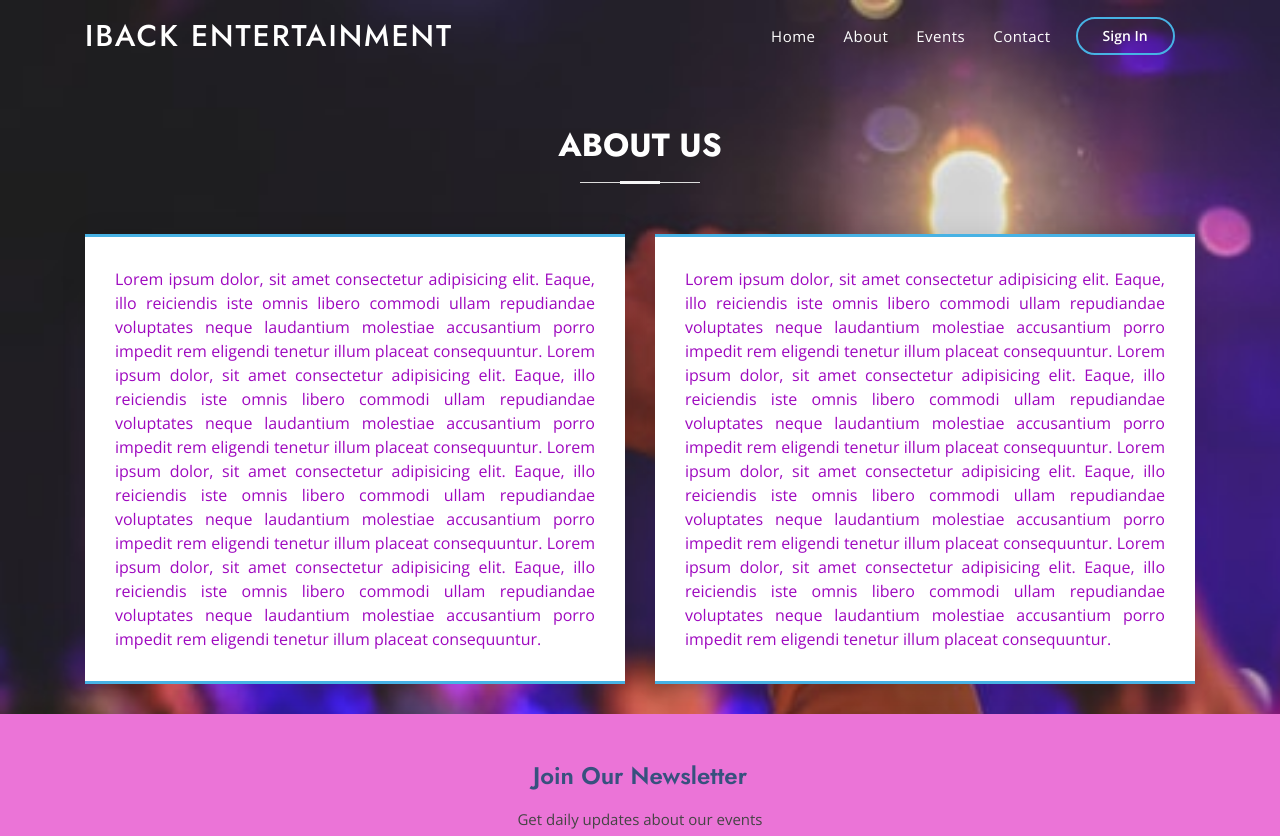
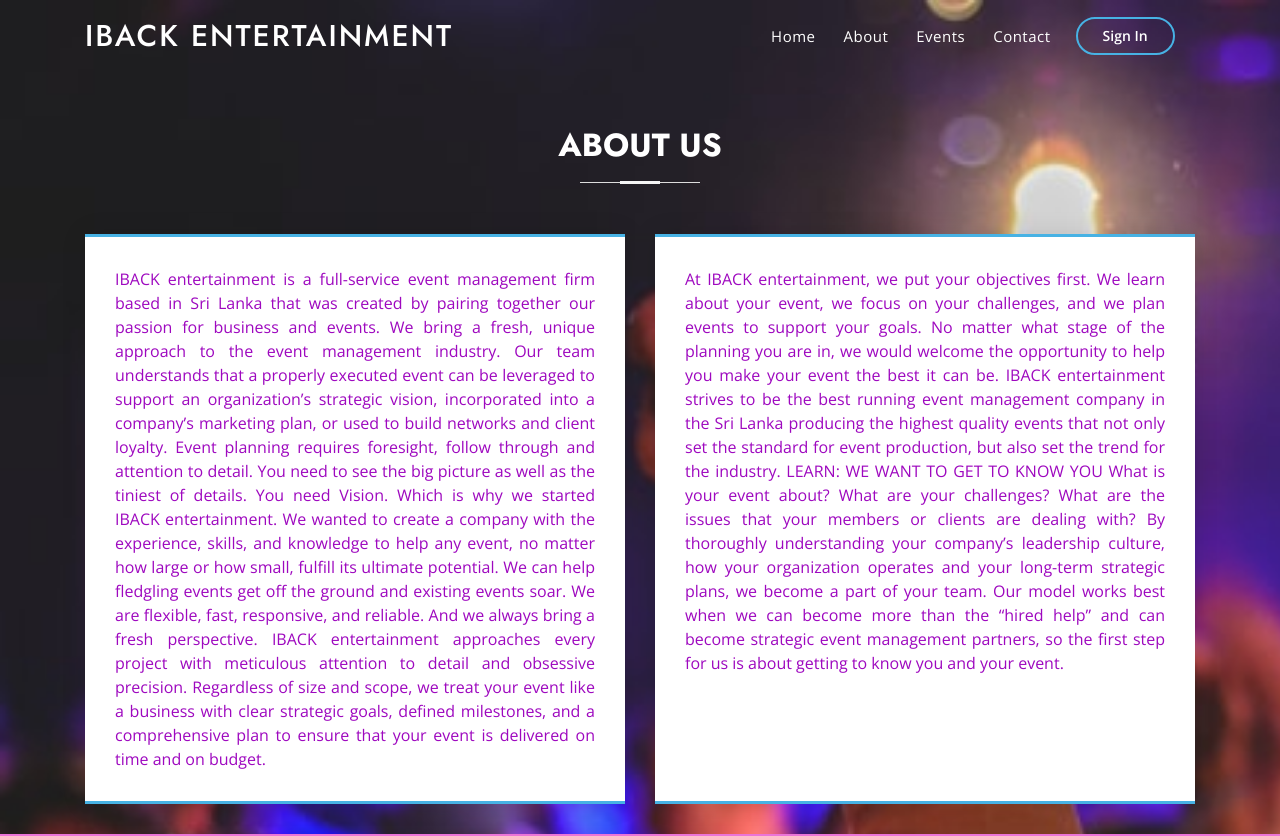
Before and after one commit to janithV/WAD-group-project---UoK, a React (Create React App) app in the folder Frontend/: page /about in a window 1280 px wide. Shown: the top 836 px of the page. Built offline with nearby package versions, Linux system fonts and the light colour scheme.

Commit message:
Fixed an error

```diff
--- a/Frontend/src/components/about.component.js
+++ b/Frontend/src/components/about.component.js
@@ -28,28 +28,46 @@ export default class About extends Component{
                 <div className="col-lg-6 mt-5 mt-lg-0 d-flex align-items-stretch">
                     <div className="info">
                         <div style={{textAlign: 'justify'}}>
-                            Lorem ipsum dolor, sit amet consectetur adipisicing elit. Eaque, illo reiciendis iste omnis libero commodi ullam repudiandae
-                            voluptates neque laudantium molestiae accusantium porro impedit rem eligendi tenetur illum placeat consequuntur.
-                            Lorem ipsum dolor, sit amet consectetur adipisicing elit. Eaque, illo reiciendis iste omnis libero commodi ullam repudiandae
-                            voluptates neque laudantium molestiae accusantium porro impedit rem eligendi tenetur illum placeat consequuntur.
-                            Lorem ipsum dolor, sit amet consectetur adipisicing elit. Eaque, illo reiciendis iste omnis libero commodi ullam repudiandae
-                            voluptates neque laudantium molestiae accusantium porro impedit rem eligendi tenetur illum placeat consequuntur.
-                            Lorem ipsum dolor, sit amet consectetur adipisicing elit. Eaque, illo reiciendis iste omnis libero commodi ullam repudiandae
-                            voluptates neque laudantium molestiae accusantium porro impedit rem eligendi tenetur illum placeat consequuntur.
+                        IBACK entertainment is a full-service event management firm
+                        based in Sri Lanka that was created by pairing together our
+                        passion for business and events. We bring a fresh, unique
+                        approach to the event management industry. Our team
+                        understands that a properly executed event can be leveraged to
+                        support an organization’s strategic vision, incorporated into a
+                        company’s marketing plan, or used to build networks and client loyalty.
+                        Event planning requires foresight, follow through and attention to detail.
+                        You need to see the big picture as well as the tiniest of details.
+                        You need Vision. Which is why we started IBACK entertainment.
+                        We wanted to create a company with the experience, skills,
+                        and knowledge to help any event, no matter how large or how small,
+                        fulfill its ultimate potential. We can help fledgling events get off the
+                        ground and existing events soar. We are flexible, fast, responsive, and
+                        reliable. And we always bring a fresh perspective.  IBACK entertainment
+                        approaches every project with meticulous attention to detail and obsessive
+                        precision. Regardless of size and scope, we treat your event like a business
+                        with clear strategic goals, defined milestones, and a comprehensive plan to ensure
+                        that your event is delivered on time and on budget.
+
                         </div>
                     </div>
                 </div>
                 <div className="col-lg-6 mt-5 mt-lg-0 d-flex align-items-stretch">
                     <div className="info">
                         <div style={{textAlign: 'justify'}}>
-                            Lorem ipsum dolor, sit amet consectetur adipisicing elit. Eaque, illo reiciendis iste omnis libero commodi ullam repudiandae
-                            voluptates neque laudantium molestiae accusantium porro impedit rem eligendi tenetur illum placeat consequuntur.
-                            Lorem ipsum dolor, sit amet consectetur adipisicing elit. Eaque, illo reiciendis iste omnis libero commodi ullam repudiandae
-                            voluptates neque laudantium molestiae accusantium porro impedit rem eligendi tenetur illum placeat consequuntur.
-                            Lorem ipsum dolor, sit amet consectetur adipisicing elit. Eaque, illo reiciendis iste omnis libero commodi ullam repudiandae
-                            voluptates neque laudantium molestiae accusantium porro impedit rem eligendi tenetur illum placeat consequuntur.
-                            Lorem ipsum dolor, sit amet consectetur adipisicing elit. Eaque, illo reiciendis iste omnis libero commodi ullam repudiandae
-                            voluptates neque laudantium molestiae accusantium porro impedit rem eligendi tenetur illum placeat consequuntur.
+                        At IBACK entertainment, we put
+                        your objectives first. We learn about your event, we focus on your challenges, and
+                        we plan events to support your goals. No matter what stage of the planning you are in,
+                        we would welcome the opportunity to help you make your event the best it can be. IBACK
+                        entertainment strives to be the best running event management company in the Sri Lanka
+                        producing the highest quality events that not only set the standard for event production,
+                        but also set the trend for the industry.
+
+                        LEARN: WE WANT TO GET TO KNOW YOU
+                        What is your event about? What are your challenges? What are the issues that your members or
+                        clients are dealing with? By thoroughly understanding your company’s leadership culture, how
+                        your organization operates and your long-term strategic plans, we become a part of your team.
+                        Our model works best when we can become more than the “hired help” and can become strategic event
+                        management partners, so the first step for us is about getting to know you and your event.
                         </div>
                     </div>
                 </div>
--- a/Frontend/src/components/sign-in.component.js
+++ b/Frontend/src/components/sign-in.component.js
@@ -47,8 +47,8 @@ export default class About extends Component{
         }
     render(){
         return(
-        <section style={{backgroundImage:`url(${backgroundim1})`,backgroundSize: 'cover',backgroundRepeat:'no-repeat'}}>
-        <div className="wrap" >
+        <section style={{backgroundImage:`url(${backgroundim1})`,backgroundSize: 'cover',backgroundRepeat:'no-repeat'}} >
+        <div className="wrap" data-aos="fade-up" data-aos-delay="200" >
         <h2>Log In With</h2>
         <form action="" onSubmit={this.handleSubmit}>
             <label for="">Username</label><br/>
--- a/Frontend/src/components/sign-up.component.js
+++ b/Frontend/src/components/sign-up.component.js
@@ -65,7 +65,7 @@ export default class SignUp extends Component{
     render(){
         return(
             <section style={{backgroundImage:`url(${backgroundim1})`,backgroundSize: 'cover',backgroundRepeat:'no-repeat'}}>
-            <div className="wrap" >
+            <div className="wrap" data-aos="fade-up" data-aos-delay="200">
             <h2>Sign Up Here</h2>
             <form action="" onSubmit={this.handleSubmit}>
              <input type="text" placeholder="First Name" value={this.state.fName} onChange={this.onFNamechange} required/>
```
